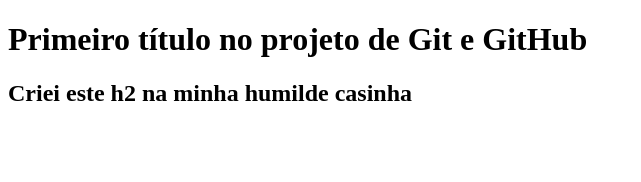
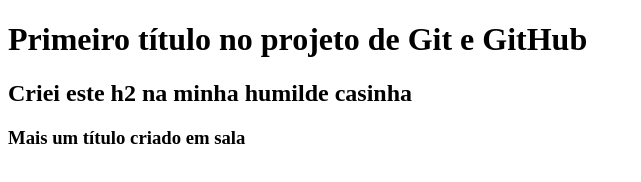
Before and after one commit to marciomarcal98/projeto02mc, a plain HTML site: page index.html in a window 1280 px wide. Shown: the whole page, without its empty margins (0-641 px from the left). Drawn offline with Linux system fonts and the light colour scheme.

Commit message:
criação de um h3 em sala

```diff
--- a/index.html
+++ b/index.html
@@ -9,5 +9,7 @@
     <h1>Primeiro título no projeto de Git e GitHub</h1>
 
     <h2>Criei este h2 na minha humilde casinha</h2>
+
+    <h3>Mais um título criado em sala</h3>
 </body>
 </html>
```
